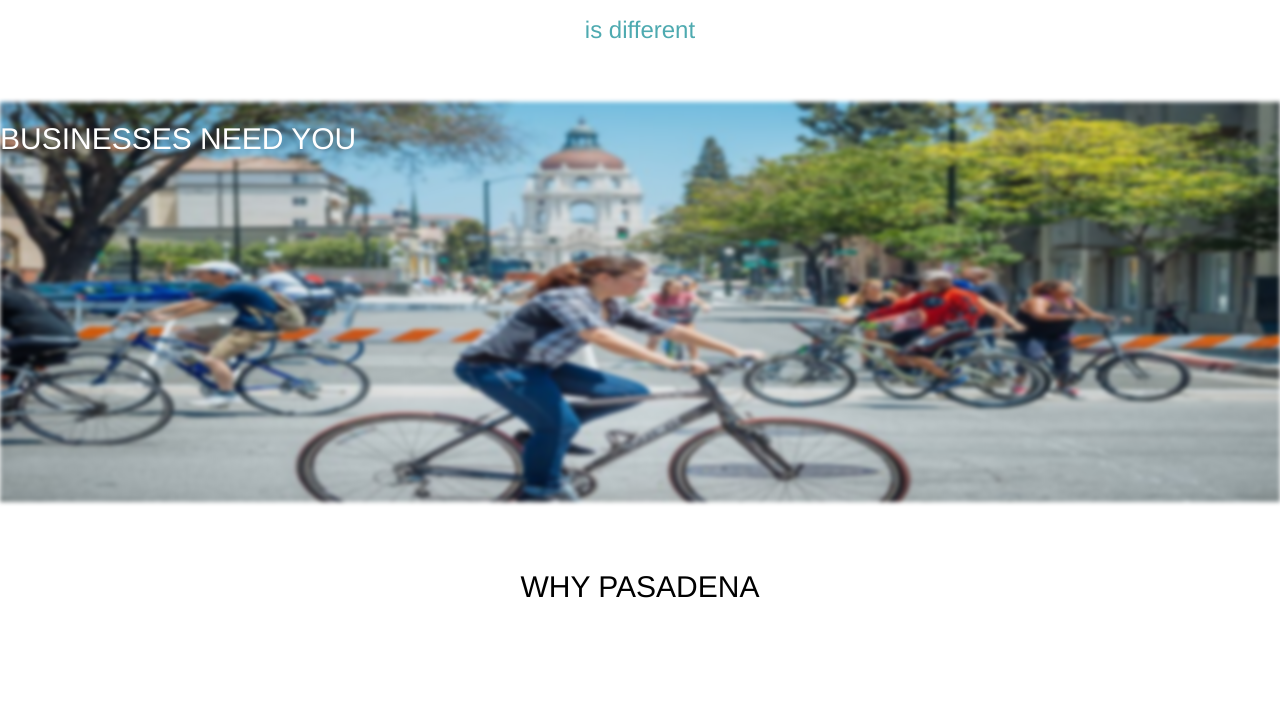
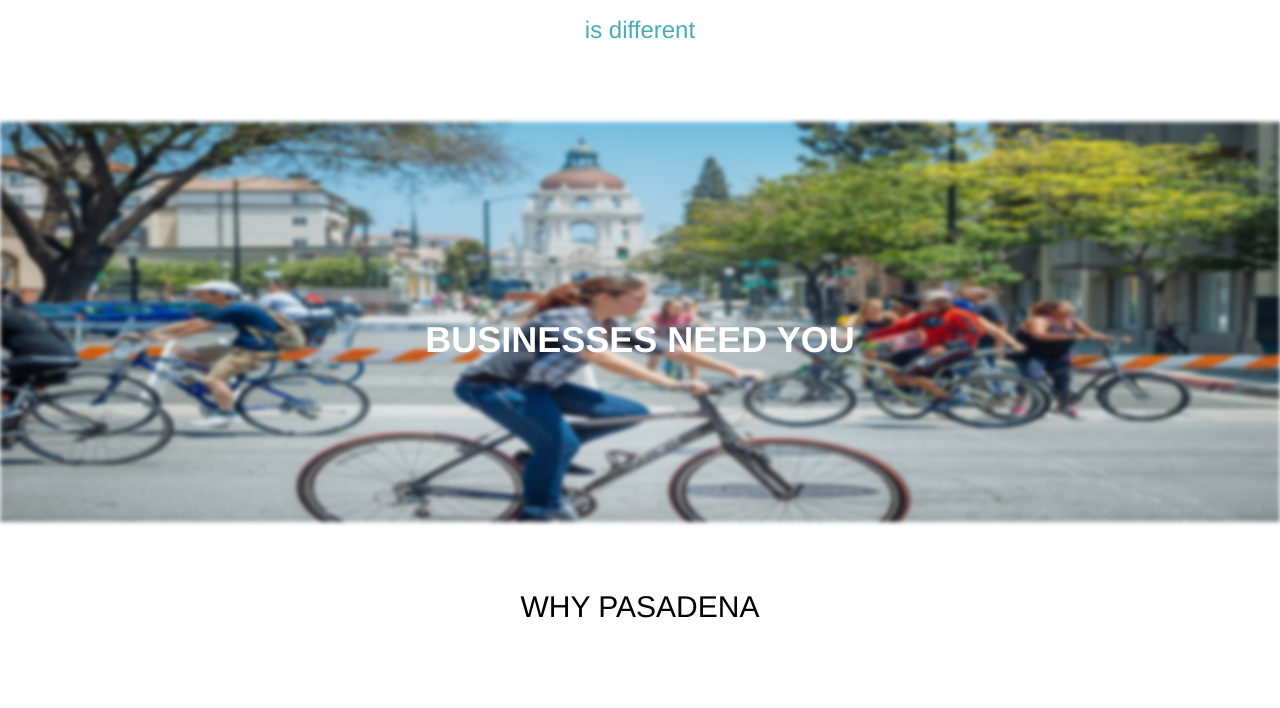
Before and after one commit to pradyumna2905/Everwell-Website, a plain HTML site: page index.html in a window 1280 px wide. Shown: the part 1509-2217 px from the top of the page. Drawn offline with nearby package versions, Linux system fonts and the light colour scheme; some packages are replaced by stand-ins of ours; a script that the page names is missing.

Commit message:
small update

```diff
--- a/index.html
+++ b/index.html
@@ -151,7 +151,7 @@
 
 	<div class="business-image">
 		<img src="./images/Cyclavia 2.jpg" />
-		<div class="business-text"><h2>BUSINESSES NEED YOU</h2></div>
+		<div class="business-text"><h1 align = "center"><br><br><br><br><br>BUSINESSES NEED YOU</h1></div>
 	</div>
 
 <!-- WHY PASADENA SECTION -->
@@ -583,11 +583,8 @@
 			culpa qui officia deserunt mollit anim id est laborum.
             Lorem ipsum dolor sit amet, consectetur adipiscing elit,</p>
 	</div>
-
-    <br><br><br>
 </div>
 
-    <br><br><br><br><br><br>
 
     <!-- Regional Director Section -->
 
--- a/styles.css
+++ b/styles.css
@@ -588,9 +588,11 @@
   position: relative;
 }
 
-.business-text > h2 {
-  position: absolute;
+.business-text > h1{
+    position: relative;
     color: #fff;
+	z-index: 1000;
+	font-weight: bold;
 }
 
 .business-image > img {
@@ -602,6 +604,7 @@
   -o-filter: blur(2px);
   -ms-filter: blur(2px);
   filter: blur(2px);
+  z-index: 500;
 }
 
 .img-responsive {
```
